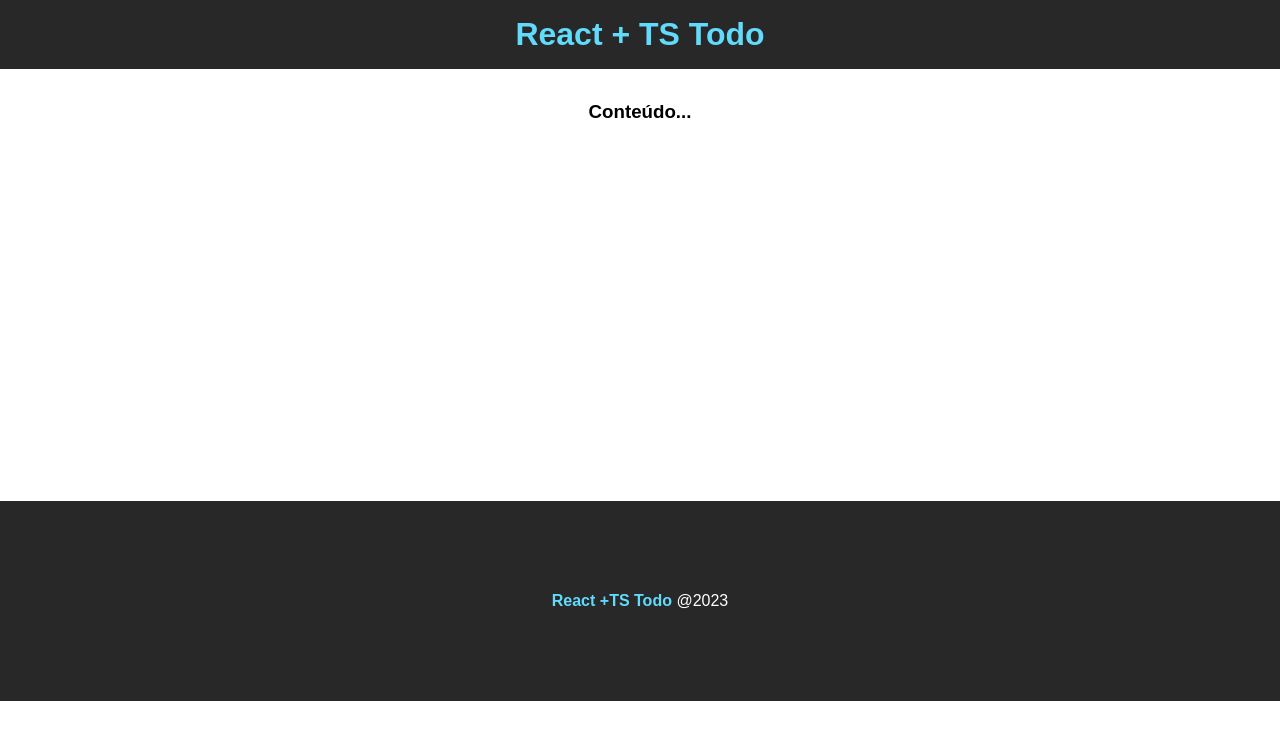
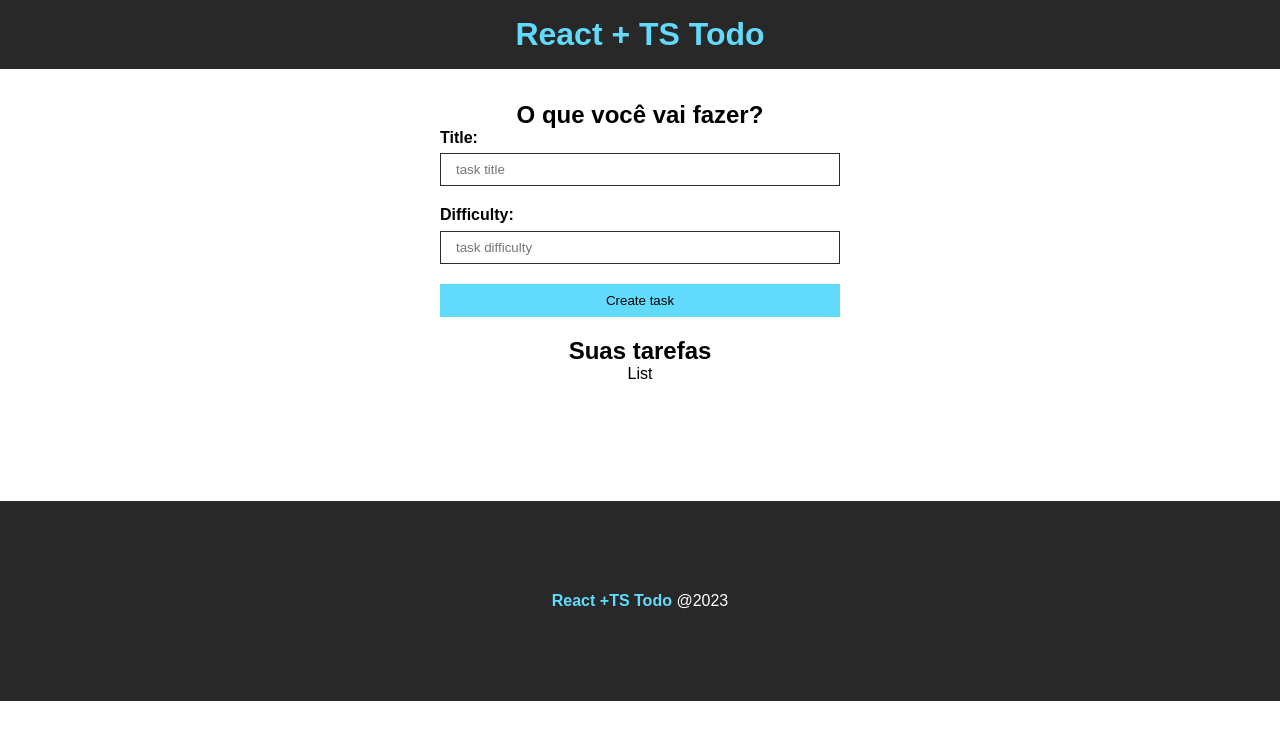
Before and after one commit to Leonardofilipe-dev/todolistereact, a React (Vite) app: page / in a window 1280 px wide. Shown: the top 740 px of the page. Built offline with nearby package versions, Linux system fonts and the light colour scheme.

Commit message:
Add form

```diff
--- a/index.html
+++ b/index.html
@@ -4,6 +4,7 @@
     <meta charset="UTF-8" />
     <link rel="icon" type="image/svg+xml" href="/vite.svg" />
     <meta name="viewport" content="width=device-width, initial-scale=1.0" />
+    <link rel="styleseet" href="https://cdn.jsdelivr.net/npm/bootstrap-icons@1.10.5/font/bootstrap-icons.css">
     <title>React + TS</title>
   </head>
   <body>
--- a/src/App.css
+++ b/src/App.css
@@ -1,5 +1,3 @@
-
-
 .logo {
   height: 6em;
   padding: 1.5em;
--- a/src/App.tsx
+++ b/src/App.tsx
@@ -4,6 +4,8 @@ import './App.css'
 import Header from './components/header/header'
 import Footer from './components/footer/footer'
 import style from './app.module.css'
+import TaskForm from './components/form/taskForm'
+import TaskList from './components/list/taskList'
 
 function App() {
   const [] = useState(0)
@@ -13,7 +15,14 @@ function App() {
       <div>
     <Header/>
     <main className={style.main}>
-    <h3>Conteúdo...</h3>
+    <div className={style.input_container}>
+      <h2>O que você vai fazer?</h2>
+      <TaskForm btnText='Create task'/>
+    </div>
+    <div className={style.input_container}>
+      <h2>Suas tarefas</h2>
+      <p><TaskList/></p>
+    </div>
     </main>
     <Footer/>
       </div>
--- a/src/components/footer/footer.module.css
+++ b/src/components/footer/footer.module.css
@@ -3,7 +3,8 @@
     display: flex;
     align-items: center;
     justify-content: center;
-    background-color: #282828;
+    background-color:#282828;
+    ;
     color: #fff;
 }
 
--- /dev/null
+++ b/src/components/form/taskForm.module.css
@@ -0,0 +1,48 @@
+.form{
+    display: flex;
+    flex-direction: column;
+    max-width: 400px;
+    margin: 0 auto;
+}
+
+.container {
+    display: flex;
+    align-items: center;
+  }
+
+.form input{
+    padding: 8px 15px;
+    margin-bottom: 1.5em;
+    border-radius: 0;
+    border: 1px solid #282c34;
+}
+
+.form input[type="submit"]{
+    background-color: #61dafb;
+    border:  1px solid #61dafb;
+    color: #000;
+    transition: .5s;
+    cursor: pointer;
+}
+
+
+
+.form input[type="submit"]:hover{
+    background-color: #FFF;
+    border-color: #282c34;
+
+}
+
+.input_container{
+    display: flex;
+    flex-direction: column;
+    text-align: left;
+
+}
+
+.input_container label{
+    font-weight: bold;
+    margin-bottom: 0.4em;
+    display: flex;
+    align-items: center;
+}
--- /dev/null
+++ b/src/components/form/taskForm.tsx
@@ -0,0 +1,25 @@
+import styles from "./taskForm.module.css"
+
+interface Props {
+    btnText: string;
+  }
+
+  const TaskForm = ({ btnText }: Props) => {
+    return (
+      <form className={styles.form}>
+        <div className={styles.input_container}>
+          <label className={styles.input_container.label} htmlFor="title"> Title:  </label>
+          <input type="text" name="title" placeholder="task title" />
+        </div>
+
+        <div className={styles.input_container}>
+          <label htmlFor="difficulty">Difficulty: </label>
+          <input type="text" name="difficulty" placeholder="task difficulty" />
+        </div>
+
+        <input type="submit" value={btnText} />
+      </form>
+    );
+  }
+
+  export default TaskForm;
--- /dev/null
+++ b/src/components/list/taskList.tsx
@@ -0,0 +1,9 @@
+
+interface Props {
+}
+
+const taskList = (_props: Props) => {
+  return <div><p>List</p></div>
+};
+
+export default taskList;
```
